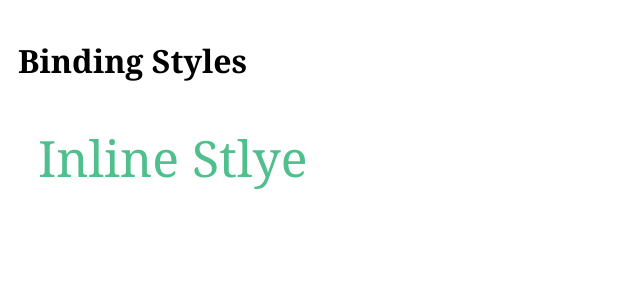
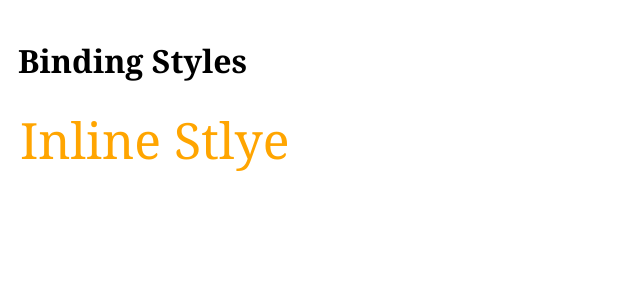
Before and after one commit to siggi-ai/Vue-Practice, a Vue app: page / in a window 1280 px wide. Shown: the top 300 px of the page, without its empty margins (0-640 px from the left). Built offline with nearby package versions, Linux system fonts and the light colour scheme.

Commit message:
Style Object as data

```diff
--- a/src/App.vue
+++ b/src/App.vue
@@ -1,15 +1,7 @@
 <template>
   <div class="main">
     <h1>Binding Styles</h1>
-    <div
-      v-bind:style="{
-        color: highlightColor,
-        'font-size': divSize + 'px',
-        padding: '20px',
-      }"
-    >
-      Inline Stlye
-    </div>
+    <div v-bind:style="divStyleObject">Inline Stlye</div>
   </div>
 </template>
 
@@ -18,8 +10,11 @@ export default {
   name: "App",
   data() {
     return {
-      highlightColor: "#4FC08D",
-      divSize: "50",
+      divStyleObject: {
+        color: "orange",
+        fontSize: "50px",
+        padding: "2px",
+      },
     };
   },
 };
```
